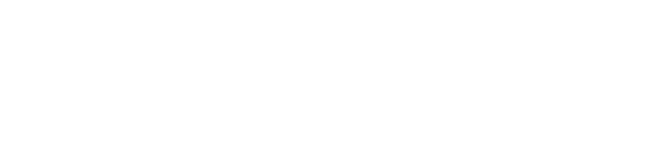
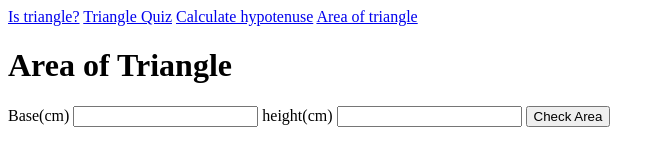
Before and after one commit to Santoshdandin/Fun-with-Triangles, a plain HTML site: page area.html in a window 1280 px wide. Shown: the whole page, without its empty margins (0-665 px from the left). Drawn offline with Linux system fonts and the light colour scheme.

Commit message:
area of triangle initial

```diff
--- a/area.html
+++ b/area.html
@@ -0,0 +1,29 @@
+<!DOCTYPE html>
+<html lang="en">
+<head>
+    <meta charset="UTF-8">
+    <meta http-equiv="X-UA-Compatible" content="IE=edge">
+    <meta name="viewport" content="width=device-width, initial-scale=1.0">
+    <title>Area of Triangle</title>
+</head>
+<body>
+    <nav>
+        <a href="istriangle.html">Is triangle?</a>
+        <a href="quiz.html">Triangle Quiz</a>
+        <a href="hypotenuse.html">Calculate hypotenuse</a>
+        <a href="area.html">Area of triangle</a>
+    </nav>
+    <h1>Area of Triangle</h1>
+    <label>Base(cm) </label>
+    <input type="number" class="input">
+
+    <label>height(cm) </label>
+    <input type="number" class="side-input">
+
+    <button id="area-btn">Check Area</button>
+    <div id="output"></div>
+
+    <script src="area.js"></script>
+
+</body>
+</html>
```
Also changed, not shown: hypotenuse.html (+1 -0 lines), istriangle.html (+1 -0 lines), quiz.html (+1 -0 lines).
